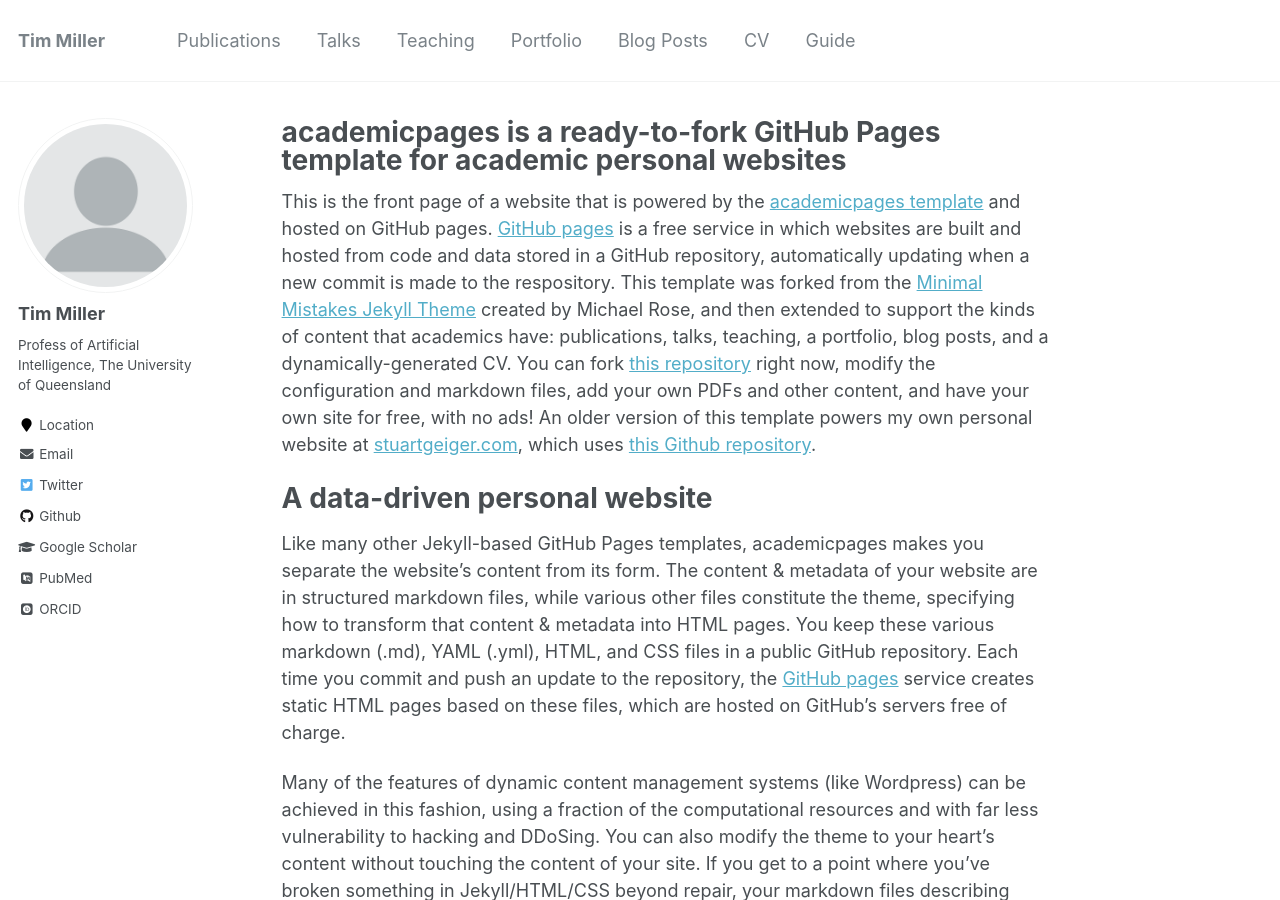
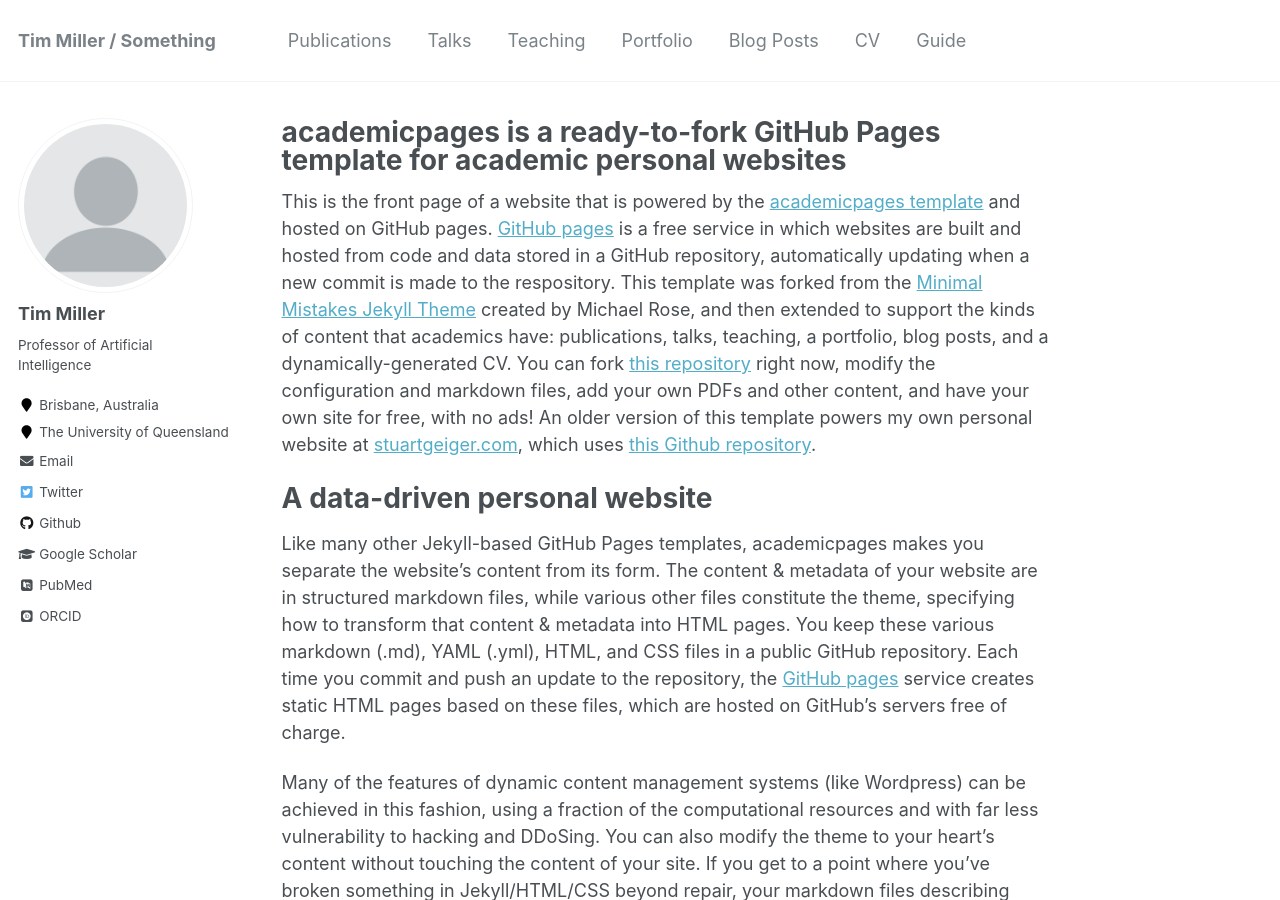
Before and after one commit to uqtmiller/uqtmiller.github.io, a Jekyll site: the page built from _pages/about.md, in a window 1280 px wide and 900 px high. Built offline with Jekyll 4.4.1, drawn with Linux system fonts in a browser that asks for light colours; some web fonts are replaced.

Commit message:
Some more details.

```diff
--- a/_config.yml
+++ b/_config.yml
@@ -7,11 +7,11 @@
 
 # Site Settings
 locale                   : "en-AU"
-title                    : "Tim Miller"
+title                    : "Tim Miller / Something"
 title_separator          : "-"
 name                     : &name "Tim Miller"
 description              : &description "personal description"
-url                      : https://tmiller.github.io # the base hostname & protocol for your site e.g. "https://mmistakes.github.io"
+url                      : https://uqtmiller.github.io # the base hostname & protocol for your site e.g. "https://mmistakes.github.io"
 baseurl                  : "" # the subpath of your site, e.g. "/blog"
 repository               : "uqtmiller/uqtmiller.github.io"
 teaser                   :  # filename of teaser fallback teaser image placed in /images/, .e.g. "500x300.png"
@@ -82,9 +82,9 @@
 author:
   name             : "Tim Miller"
   avatar           : "profile.png"
-  bio              : "Profess of Artificial Intelligence, The University of Queensland"
-  location         : "Location"
-  employer         :
+  bio              : "Professor of Artificial Intelligence"
+  location         : "Brisbane, Australia"
+  employer         : "The University of Queensland"
   pubmed           : ""
   googlescholar    : "https://scholar.google.com/citations?user=7koVt4EAAAAJ&hl=en"
   email            : "timothy.miller@uq.edu.au"
```
